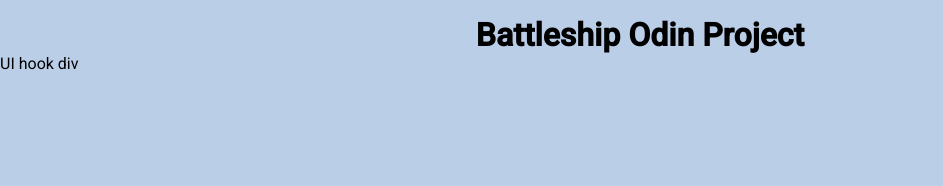
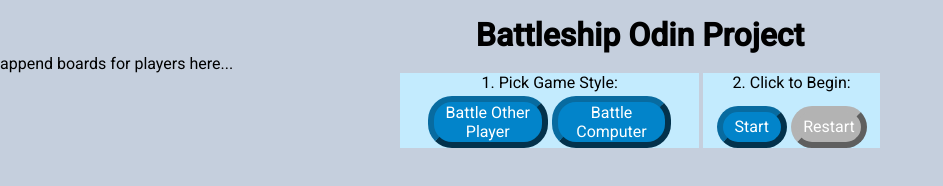
Before and after one commit to agentjesse/odin-battleship, a website built with webpack: page src/index.html in a window 1280 px wide. Shown: the whole page, without its empty margins (0-943 px from the left). Built offline with nearby package versions, Linux system fonts and the light colour scheme.

Commit message:
feat: added setupControls html and basic styling

```diff
--- a/src/index.html
+++ b/src/index.html
@@ -14,7 +14,21 @@
 
   <h1>Battleship Odin Project</h1>
 
-  <div id="hookDiv">UI hook div</div>
+  <div id="boardsDiv">append boards for players here...</div>
+
+  <div class="setupControlsWrap">
+    <div class="btnsWrap">
+      <span>1. Pick Game Style:</span>
+      <button id="playHumanBtn">Battle Other Player</button>
+      <button id="playComputerBtn">Battle Computer</button>
+    </div>
+    <div class="btnsWrap">
+      <span>2. Click to Begin:</span>
+      <button id="start">Start</button>
+      <button id="restart" disabled>Restart</button>
+    </div>
+  </div>
+
 
 
   <noscript>
--- a/src/index.js
+++ b/src/index.js
@@ -15,7 +15,10 @@
 //Main Project wrapped in initializer function to not have it's top level code execute when jest
 //imports this file.
 const initProject = ()=> {
+  //IIFE to control game flow. setup player/board states , UI, listeners, etc..
+  const gameFlow = ( ()=> {
 
+  })();
 
   // Remove the initProject event listener
   document.removeEventListener('DOMContentLoaded', initProject);
--- a/src/main.js
+++ b/src/main.js
@@ -155,13 +155,12 @@
   };
 };
 
-//fn to make player objects. player types are 'human' or 'computer' and have their own gameboard
-export const makePlayer = (name, type = 'human')=> {
+//fn to make player objects. player types (strings) are 'human' or 'computer' and have their own gameboard
+export const makePlayer = (type = 'human')=> {
   const gameboard = makeGameboard();
 
   return {
     getGameboard: ()=> gameboard,
-    getName: ()=> name,
     getType: ()=> type
   };
 };
--- a/src/styles.css
+++ b/src/styles.css
@@ -9,24 +9,25 @@
 /* .roboto { font-family: "Roboto"; font-weight: 400,500; font-style: normal; } */
 /* variables---------------------------------------------------------------- */
 :root{
-  --grey1: hsl(214 48% 82%);
-  --grey2: hsl(214 32% 91%);
+  --grey1: hsl(214 27% 82%);
+  --grey2: hsl(214 0% 70%);
 
   --black: hsl(0, 0%, 0%);
   --white: hsl(0, 0%, 100%);
   --transparent: hsl(0, 0%, 0%, 0); /*for gradients*/
-  /* tailwind blue palette based, then hue shifted */
-  --bg950: hsl(199, 91%, 9%);
-  --bg900: hsl(197, 86%, 16%);
-  --bg800: hsl(196, 88%, 20%);
-  --bg700: hsl(196, 94%, 24%);
-  --bg600: hsl(194, 94%, 30%);
-  --mg500: hsl(193, 84%, 39%);
-  --fg400: hsl(191, 64%, 52%);
-  --fg300: hsl(189, 72%, 67%);
-  --fg200: hsl(185, 76%, 80%);
-  --fg100: hsl(182, 80%, 90%);
-  --fg50:  hsl(185, 81%, 96%);
+
+  /* modded tailwind sky palette */
+  --bg950: hsl(204, 80%, 8%);
+  --bg900: hsl(204, 80%, 15%);
+  --bg800: hsl(202, 90%, 23%);
+  --bg700: hsl(201, 90%, 33%);
+  --bg600: hsl(201, 98%, 40%);
+  --mg500: hsl(200, 98%, 52%);
+  --fg400: hsl(200, 98%, 66%);
+  --fg300: hsl(199, 98%, 74%);
+  --fg200: hsl(199, 98%, 82%);
+  --fg100: hsl(199, 96%, 88%);
+  --fg50: hsl(204, 94%, 96%); /* or use white var */
 }
 
 /* main CSS */
@@ -34,8 +35,47 @@
   font-family: 'Roboto', Arial, Helvetica, sans-serif;
   font-weight: 400;
   background-color: var(--grey1);
+
   h1 {
     text-align: center;
     margin-top: 1rem;
   }
 }
+
+.setupControlsWrap {
+  display: flex;
+  justify-content: center;
+  /* background-color: var(--fg50); */
+  width: 30rem;
+  margin: 0 auto;
+  gap: 0.25rem;
+
+  .btnsWrap {
+    display: flex;
+    flex-wrap: wrap;
+    justify-content: center;
+    text-align: center;
+    background-color: var(--fg100);
+    gap: 0.25rem;
+
+    span {
+      flex-basis: 68%;
+    }
+
+    button {
+      flex-basis: 40%;
+      background-color: var(--bg600);
+      color: var(--white);
+      border: 6px outset var(--bg700);
+      border-radius: 1.5rem;
+    }
+    button:hover {
+      background-color: var(--fg200);
+    }
+    button[disabled] {
+      background-color: var(--grey2);
+      cursor: default;
+      border-color: var(--grey2);
+    }
+  }
+}
```
Also changed, not shown: src/main.test.js (+2 -2 lines).
